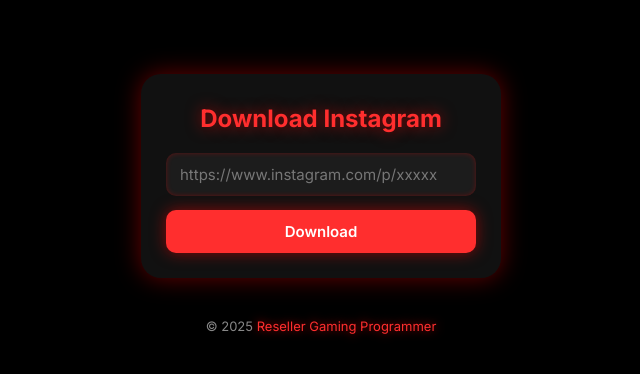
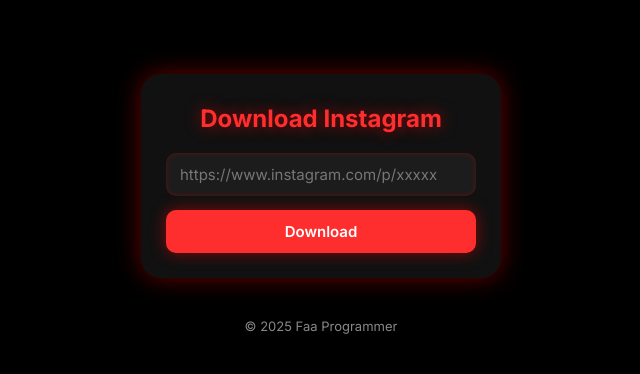
Before and after one commit to faa999-tech/Downloader-, a plain HTML site: page INSTAGRAM/index.html in a window 1280 px wide. Shown: the part 196-570 px from the top of the page, without its empty margins (319-959 px from the left). Drawn offline with Linux system fonts and the light colour scheme.

Commit message:
Update index.html

```diff
--- a/INSTAGRAM/index.html
+++ b/INSTAGRAM/index.html
@@ -131,7 +131,7 @@
     <div id="result"></div>
   </div>
 
-  <footer>© 2025 <span>Reseller Gaming Programmer</span></footer>
+  <footer>© 2025 Faa Programmer</footer>
 
   <script>
     async function dl() {
```
